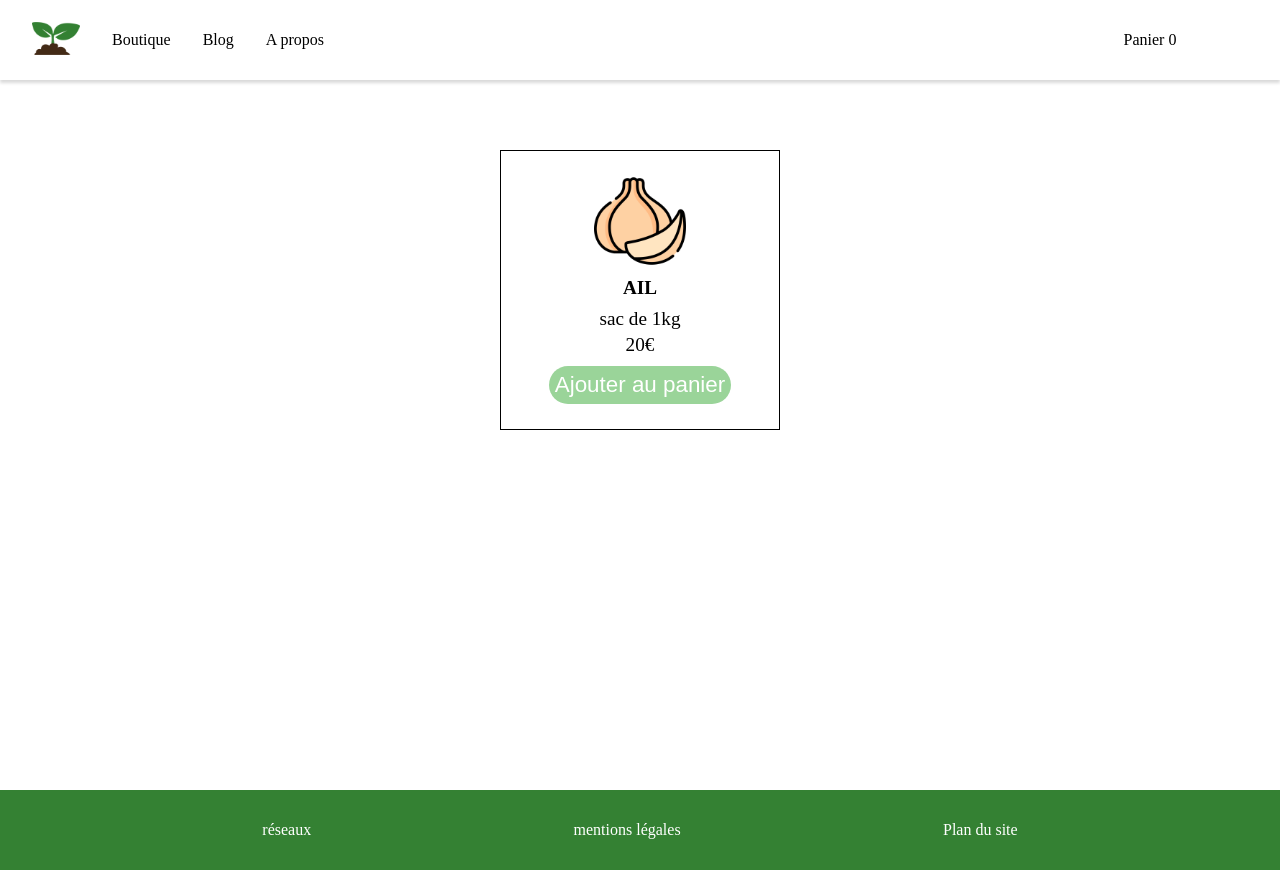
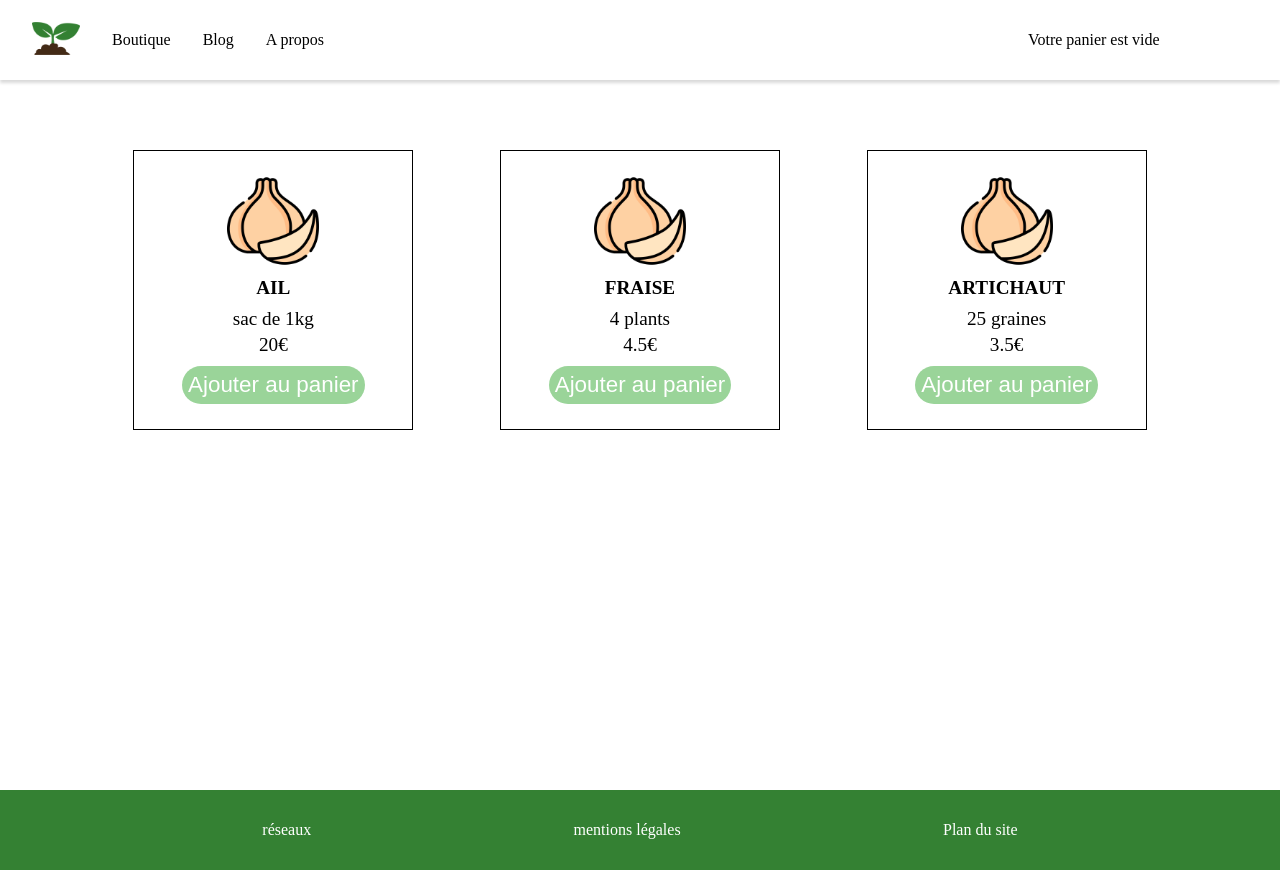
Before and after one commit to GuillaumePavic/la-graine, a Vue app: page /shop in a window 1280 px wide. Built offline with nearby package versions, Linux system fonts and the light colour scheme; a web font is replaced by a local one.

Commit message:
added remove 1 item by 1 in cart feature

```diff
--- a/src/components/Cart.vue
+++ b/src/components/Cart.vue
@@ -1,7 +1,11 @@
 <template>
   <aside class="cart">
-    <div @click="onCartClick">Panier</div>
-    <p>{{ numberOfItems }}</p>
+    <div @click="onCartClick">
+      <p v-if="!numberOfItems">Votre panier est vide</p>
+      <p v-else>
+        Votre panier contient <strong>{{ numberOfItems }}</strong> articles
+      </p>
+    </div>
     <div class="items-wrapper" v-if="cartIsClicked">
       <button class="close-button" @click="onCloseButtonClick">
         <img
@@ -12,18 +16,21 @@
       </button>
       <!-- <p>Votre panier est vide</p> -->
       <article v-for="item of items" :key="item.id">
+        <p class="item-quantity">x {{ item.quantity }} -</p>
         <img src="@/assets/ail.png" alt="icon" />
         <p class="item-name">{{ item.name }}</p>
         <p class="item-price">{{ item.price }}€</p>
         <p>- {{ item.conditioning }}</p>
-        <button class="remove-item-button" @click="removeItemFromCart(item.id)">X</button>
+        <button class="remove-item-button" @click="removeItemFromCart(item.id)">
+          X
+        </button>
       </article>
     </div>
   </aside>
 </template>
 
 <script>
-import { mapActions } from 'vuex';
+import { mapActions, mapGetters } from "vuex";
 
 export default {
   name: "Cart",
@@ -36,9 +43,7 @@ export default {
     items() {
       return this.$store.state.cart;
     },
-    numberOfItems() {
-      return this.$store.state.cart.length;
-    },
+    ...mapGetters(["numberOfItems"]),
   },
   methods: {
     onCartClick() {
@@ -54,7 +59,6 @@ export default {
 
 <style scoped>
 .cart {
-  width: 20%;
   display: flex;
   justify-content: center;
   align-items: center;
@@ -68,12 +72,16 @@ export default {
   margin: 0 4px;
 }
 
+.cart strong {
+  color: #65ad64;
+  font-weight: 900;
+}
+
 .items-wrapper {
   position: absolute;
   top: 0;
   right: 0;
   z-index: 100;
-  width: 20%;
   min-height: 200px;
 
   background-color: #ffffff;
@@ -125,6 +133,12 @@ article p {
   font-weight: 900;
 }
 
+.item-quantity {
+  color: #000000;
+  font-size: 2rem;
+  font-weight: 900;
+}
+
 .remove-item-button {
   border: none;
   background-color: inherit;
--- a/src/store/index.js
+++ b/src/store/index.js
@@ -7,12 +7,41 @@ export default new Vuex.Store({
   state: {
     cart: [],
   },
+  getters: {
+    numberOfItems: (state) => {
+      let totalItems = 0;
+      for (let item of state.cart) {
+        totalItems += item.quantity;
+      }
+      return totalItems;
+    },
+  },
   mutations: {
     ADD_ITEM_TO_CART(state, item) {
-      state.cart.push(item);
+      let cartItem = state.cart.find((cartItem) => cartItem.id === item.id);
+
+      if (!cartItem) {
+        cartItem = {
+          id: item.id,
+          name: item.name,
+          price: item.price,
+          conditioning: item.conditioning,
+          quantity: 0,
+        };
+
+        state.cart.push(cartItem);
+      }
+
+      cartItem.quantity++;
     },
     REMOVE_ITEM_FROM_CART(state, itemId) {
-      state.cart = state.cart.filter((item) => item.id !== itemId);
+      //state.cart = state.cart.filter((item) => item.id !== itemId);
+      let cartItem = state.cart.find((cartItem) => cartItem.id === itemId);
+      if (cartItem.quantity === 1) {
+        state.cart = state.cart.filter((cartItem) => cartItem.id !== itemId);
+      } else {
+        cartItem.quantity--;
+      }
     },
   },
   actions: {
--- a/src/views/Shop.vue
+++ b/src/views/Shop.vue
@@ -11,7 +11,7 @@
 </template>
 
 <script>
-import { mapActions } from 'vuex';
+import { mapActions } from "vuex";
 
 export default {
   name: "Shop",
@@ -35,6 +35,42 @@ export default {
           type_id: 4,
           price: 20,
           conditioning: "sac de 1kg",
+        },
+        {
+          id: 2,
+          name: "fraise",
+          scientific_name: "fragaria × ananassa",
+          sun: 2,
+          difficulty: 1,
+          water: 2,
+          icon: "fraise.png",
+          image: "fraise.png",
+          description:
+            "Le fraisier cultivé (Fragaria ×ananassa), plus rarement appelé fraisier ananas, est une espèce hybride de fraisiers cultivée pour son fruit qui est la fraise de jardin. Ce fruit n'est en fait pas une baie au sens botanique, mais un faux-fruit. Il est mondialement apprécié pour son arôme caractéristique, sa couleur rouge brillant, sa texture juteuse, et sa douceur. Il est consommé en large quantité, à la fois frais ou incorporé dans des aliments préparés comme des confitures, des compotes, des jus de fruits, des tartes, des crèmes glacées, ou des milkshakes. Le Fraisier cultivé a été obtenu pour la première fois en Bretagne en France dans les années 1750 par croisement entre Fragaria virginiana de l'est de l'Amérique du Nord et Fragaria chiloensis qui a été rapporté du Chili par Amédée-François Frézier en 1714.",
+          size: 0.2,
+          companion_pos: "{30, 31, 41, 49}",
+          companion_neg: "{15, 16, 17, 18}",
+          type_id: 6,
+          price: 4.5,
+          conditioning: "4 plants",
+        },
+        {
+          id: 3,
+          name: "artichaut",
+          scientific_name: "cynara cardunculus",
+          sun: 2,
+          difficulty: 3,
+          water: 1,
+          icon: "artichaut.png",
+          image: "artichaut.png",
+          description:
+            "L’artichaut (Cynara cardunculus var. scolymus (L.) Benth.) est une plante dicotylédone de la famille des Astéracées (ou Composées) appartenant au genre Cynara. L'artichaut lui-même est un chardon domestiqué et cultivé, de l'espèce Cynara cardunculus, dont la variété sauvage est sans doute Cynara cardunculus var. sylvestris (Lamk.) Fiori, ayant donné naissance à deux formes : C. cardunculus f. cardunculus, le cardon, et C. cardunculus f. scolymus, l'artichaut2. Ces deux formes ont longtemps été considérées comme des espèces différentes. On désigne sous le nom d'artichaut à la fois la plante entière et sa partie comestible, l'inflorescence en capitule, appelée aussi tête d'artichaut. Le mot, apparu à la Renaissance, est emprunté à son nom arabe الأرضي-شوكي (ʾarḍiyy šawkiyy) par l'intermédiaire du lombard articiocco.",
+          size: 2,
+          companion_pos: "{}",
+          companion_neg: "{}",
+          type_id: 3,
+          price: 3.5,
+          conditioning: "25 graines",
         },
       ],
     };
```
